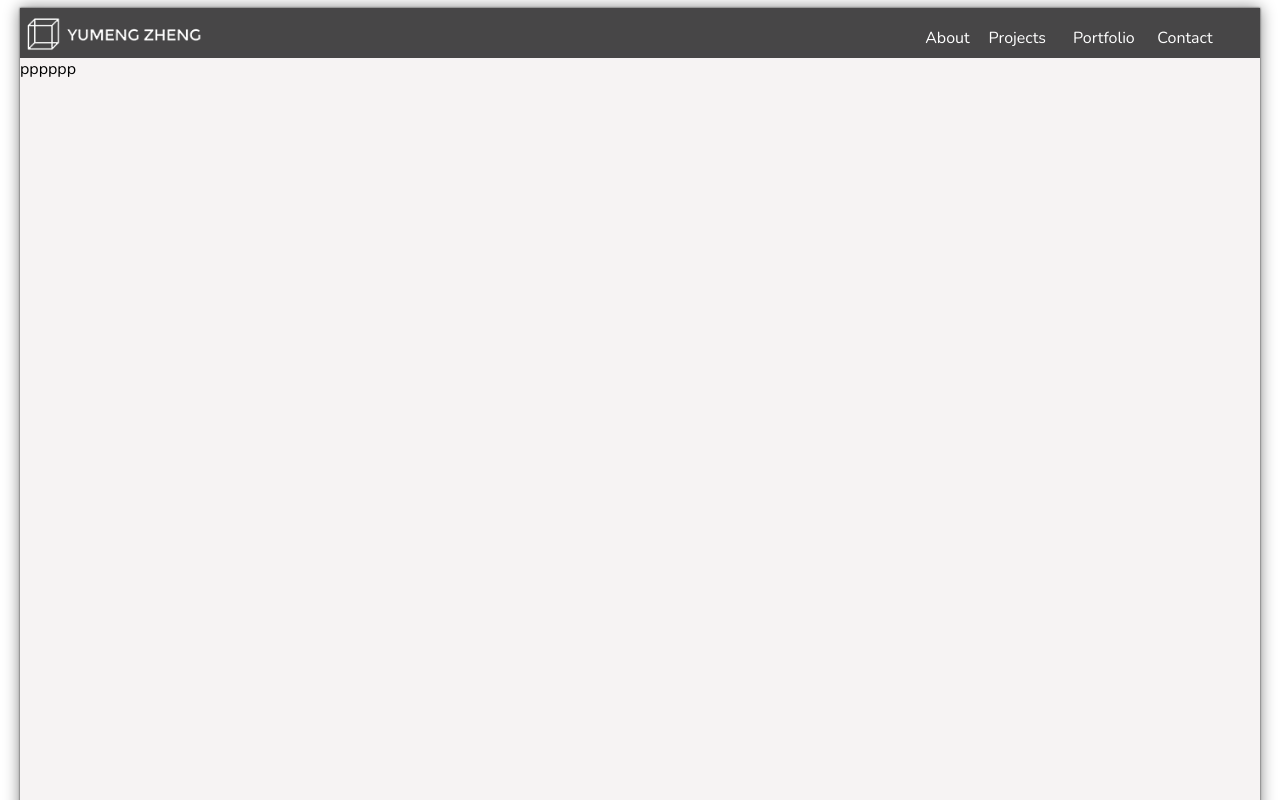
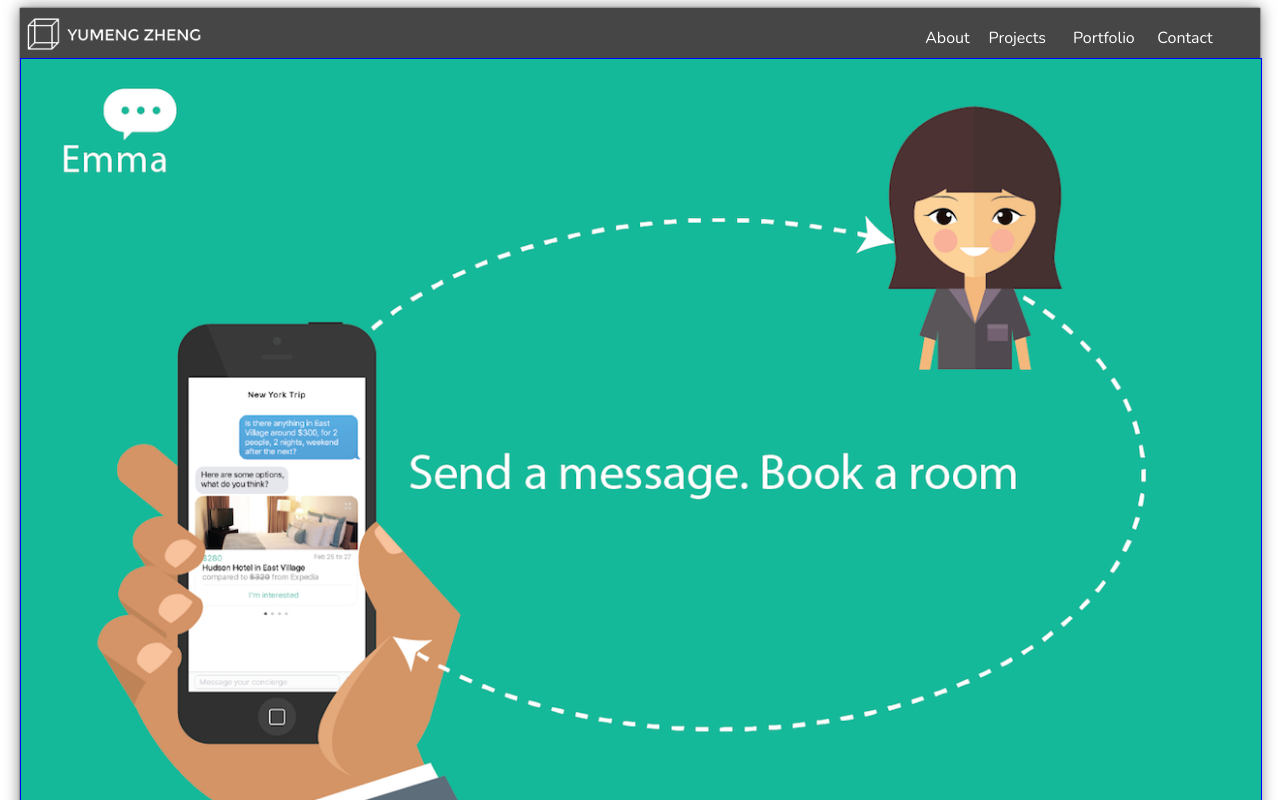
Before and after one commit to YumengZheng/portfolio, a React app: page /emma in a window 1280 px wide. Shown: the top 800 px of the page. Built offline with nearby package versions, Linux system fonts and the light colour scheme.

Commit message:
add emma design page

```diff
--- a/src/components/Arrow.js
+++ b/src/components/Arrow.js
@@ -1,6 +1,6 @@
 /* eslint-disable */
 import React, { Component } from "react";
-import '../styles/App.css';
+import '../styles/Arrow.css';
 
 class Arrow extends Component {
   constructor(props){
--- a/src/components/EmmaDesign.js
+++ b/src/components/EmmaDesign.js
@@ -1,8 +1,18 @@
 /* eslint-disable */
-import React from 'react';
+import React, { Component } from 'react';
+import '../styles/EmmaDesign.css';
 
-const EmmaDesign = () => (
-  <div>pppppp</div>
-)
+class EmmaDesign extends Component {
+  constructor(props){
+    super(props)
+  }
+  render() {
+    return (
+      <div className="emma-design">
+        <img src='./images/emma.png' className="emma-design-image"/>
+      </div>
+    );
+  }
+}
 
 export default EmmaDesign
--- a/src/components/Home.js
+++ b/src/components/Home.js
@@ -1,5 +1,5 @@
 /* eslint-disable */
-import React, { Component } from 'react';
+import React from 'react';
 import '../styles/App.css';
 import Banner from './Banner.js';
 import About from './About.js';
--- a/src/components/Nav.js
+++ b/src/components/Nav.js
@@ -1,6 +1,6 @@
 /* eslint-disable */
 import React, { Component } from 'react';
-import '../styles/App.css';
+import '../styles/Nav.css';
 
 class Nav extends Component {
   render() {
--- a/src/styles/App.css
+++ b/src/styles/App.css
@@ -3,7 +3,7 @@
 /* @media screen and (max-width: 1280px)  */
 .App {
   width: 1240px;
-  height: 4000px;
+  height: auto;
   margin: 0 auto;
   display: flex;
   position: relative;
@@ -13,100 +13,11 @@
   box-shadow:0 0 15px grey, 0 0 2px
 }
 
-.nav{
-  display: flex;
-  position: relative;
-  background-color:rgb(71, 70, 71);
-  height: 50px;
-  width: 100%;
-}
 
 /* need to change height to a number later  */
 .home{
   width: 100%;
-  height: auto;
+  height: 4000px;
   display: flex;
   flex-direction: column;
 }
-
-
-/* nav bar */
-.logo-box{
-  display: flex;
-  width: 15%;
-  height: 100%;
-  align-items: center;
-  justify-content: center;
-  /* border: 1px solid blue; */
-}
-.logo-inner-box{
-  height: 100%;
-  margin: 0;
-  /* border: 1px solid red;  */
-}
-.logo{
-  margin: auto auto;
-  color:white;
-  max-height: 100%;
-  /* border: 1px solid red; */
-}
-.nav-outter-box{
-  display: flex;
-  width: 30%;
-  margin-left:55%;
-  align-items: center;
-  justify-content: center;
-  /* border: 1px solid red; */
-}
-
-.nav-inner-box{
-  display: flex;
-  justify-content: space-between;
-  width: 80%;
-  margin-top:10px;
-  /* border: 1px solid red; */
-}
-.nav-option{
-  display: inline-block;
-  box-sizing: border-box;
-  width:22%;
-  color: white;
-  /* border: 1px solid red; */
-}
-
-
-/* arrow */
-.arrow{
-  margin: 0;
-  width: 100%;
-  height: 100%;
-  position: absolute;
-  z-index: 1000;
-}
-.right-arrow-outter-box{
-  height: 100%;
-  width: 15%;
-  float: left;
-  display: flex;
-  /* border: 1px solid blue; */
-}
-#right-arrow{
-  display: block;
-  width: 90%;
-  margin:auto auto;
-  /* border: 1px solid blue; */
-}
-.left-arrow-outter-box{
-  height: 100%;
-  width: 15%;
-  float: right;
-  display: flex;
-  /* border: 1px solid blue; */
-}
-#left-arrow{
-  display: block;
-  width: 90%;
-  margin:auto auto;
-  z-index: 100;
-  /* border: 1px solid blue; */
-}
--- /dev/null
+++ b/src/styles/Arrow.css
@@ -0,0 +1,35 @@
+/* arrow */
+.arrow{
+  margin: 0;
+  width: 100%;
+  height: 100%;
+  position: absolute;
+  z-index: 1000;
+}
+.right-arrow-outter-box{
+  height: 100%;
+  width: 15%;
+  float: left;
+  display: flex;
+  /* border: 1px solid blue; */
+}
+#right-arrow{
+  display: block;
+  width: 90%;
+  margin:auto auto;
+  /* border: 1px solid blue; */
+}
+.left-arrow-outter-box{
+  height: 100%;
+  width: 15%;
+  float: right;
+  display: flex;
+  /* border: 1px solid blue; */
+}
+#left-arrow{
+  display: block;
+  width: 90%;
+  margin:auto auto;
+  z-index: 100;
+  /* border: 1px solid blue; */
+}
--- /dev/null
+++ b/src/styles/EmmaDesign.css
@@ -0,0 +1,17 @@
+.emma-design{
+  width: 100%;
+  height: auto;
+  display: flex;
+  position: relative;
+  border: 1px solid blue;
+}
+.emma-design-image{
+  max-width:100%;
+  max-height: auto;
+  /* object-fit: contain; */
+  display: block;
+  /* margin: 0; */
+  width: auto;
+  height: auto;
+  /* border: 1px solid blue; */
+}
--- /dev/null
+++ b/src/styles/Nav.css
@@ -0,0 +1,51 @@
+.nav{
+  display: flex;
+  position: relative;
+  background-color:rgb(71, 70, 71);
+  height: 50px;
+  width: 100%;
+}
+
+/* nav bar */
+.logo-box{
+  display: flex;
+  width: 15%;
+  height: 100%;
+  align-items: center;
+  justify-content: center;
+  /* border: 1px solid blue; */
+}
+.logo-inner-box{
+  height: 100%;
+  margin: 0;
+  /* border: 1px solid red;  */
+}
+.logo{
+  margin: auto auto;
+  color:white;
+  max-height: 100%;
+  /* border: 1px solid red; */
+}
+.nav-outter-box{
+  display: flex;
+  width: 30%;
+  margin-left:55%;
+  align-items: center;
+  justify-content: center;
+  /* border: 1px solid red; */
+}
+
+.nav-inner-box{
+  display: flex;
+  justify-content: space-between;
+  width: 80%;
+  margin-top:10px;
+  /* border: 1px solid red; */
+}
+.nav-option{
+  display: inline-block;
+  box-sizing: border-box;
+  width:22%;
+  color: white;
+  /* border: 1px solid red; */
+}
```
Also changed, not shown: src/components/App.js (+3 -9 lines), public/images/emma.png.
